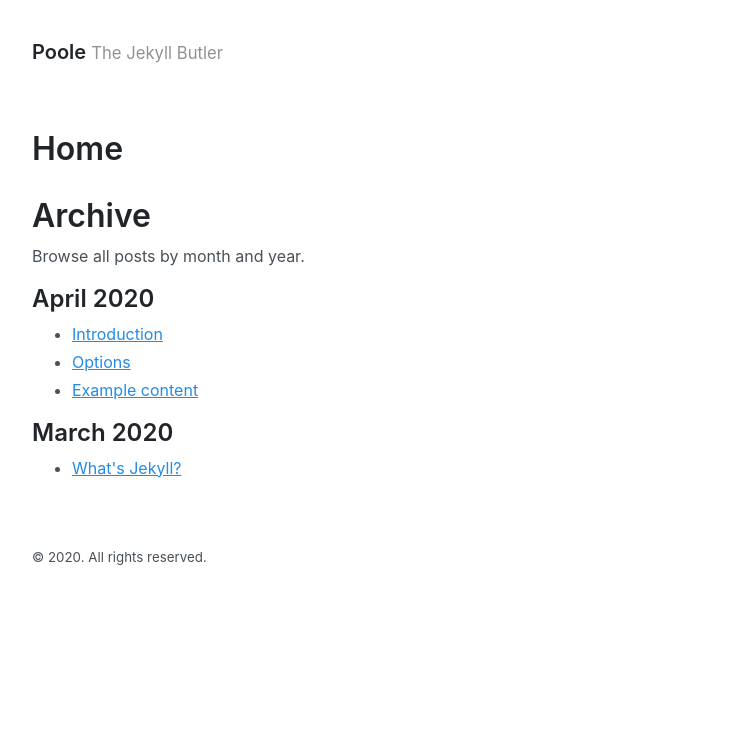
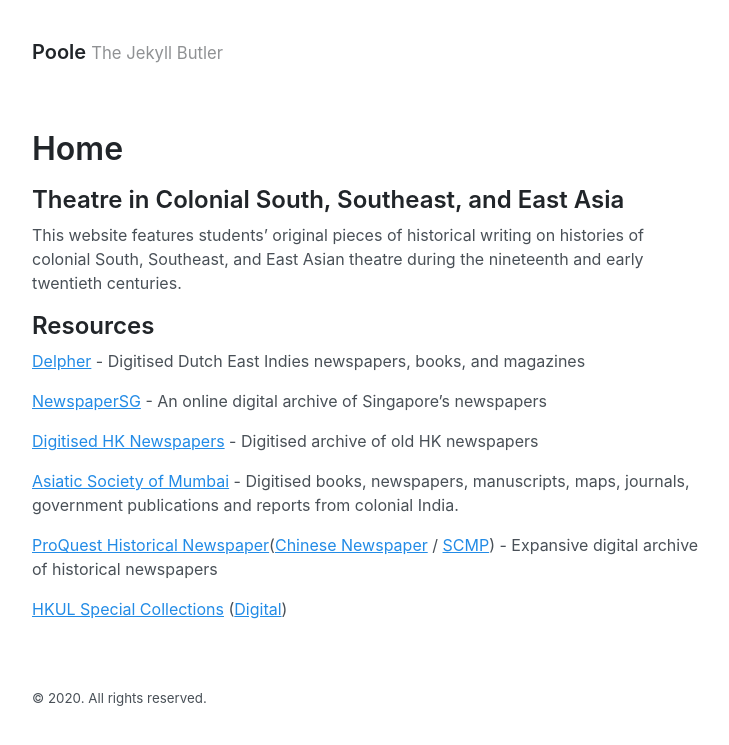
Before and after one commit to colonialasiantheatre/colonialasiantheatre.github.io, a Jekyll site: the page built from index.md, in a window 1280 px wide. Shown: the top 745 px of the page, without its empty margins (272-1001 px from the left). Built offline with Jekyll 4.4.1, drawn with Linux system fonts in a browser that asks for light colours; the list of posts is cut into pages by our own code.

Commit message:
update pages

```diff
--- /dev/null
+++ b/index.md
@@ -0,0 +1,22 @@
+---
+layout: page
+title: Home
+---
+
+## Theatre in Colonial South, Southeast, and East Asia
+
+This website features students' original pieces of historical writing on histories of colonial South, Southeast, and East Asian theatre during the nineteenth and early twentieth centuries.
+
+## Resources
+
+[Delpher](https://www.delpher.nl/) - Digitised Dutch East Indies newspapers, books, and magazines
+
+[NewspaperSG](https://eresources.nlb.gov.sg/newspapers/) - An online digital archive of Singapore's newspapers
+
+[Digitised HK Newspapers](https://eresources.nlb.gov.sg/newspapers/) - Digitised archive of old HK newspapers
+
+[Asiatic Society of Mumbai](https://www.granthsanjeevani.com/jspui/) - Digitised books, newspapers, manuscripts, maps, journals, government publications and reports from colonial India.
+
+[ProQuest Historical Newspaper](https://about.proquest.com/products-services/pq-hist-news.html)([Chinese Newspaper](https://search-proquest-com.eproxy.lib.hku.hk/hnpchinesecollection/news/fromDatabasesLayer/databases) / [SCMP](https://search-proquest-com.eproxy.lib.hku.hk/hnpsouthchinamorningpost/databases?accountid=14548)) - Expansive digital archive of historical newspapers
+
+[HKUL Special Collections](https://lib.hku.hk/hkspc/collections.html) ([Digital](https://lib.hku.hk/hkspc/HK-Studies.html))
```
Also changed, not shown: about.md (+1 -24 lines), about_old.md (added, +29 -0 lines), index_old.md (added, +29 -0 lines), 1 other file.
